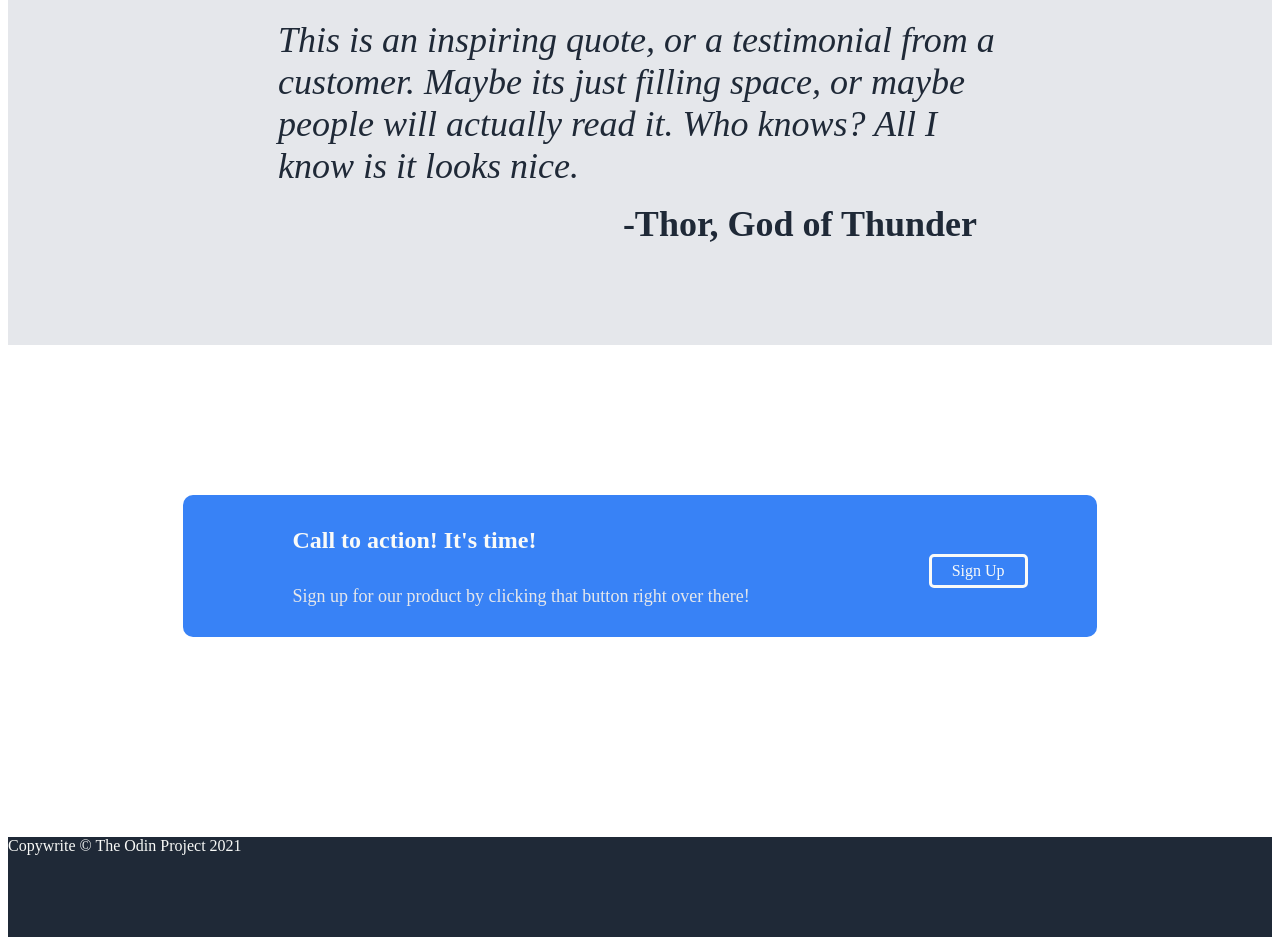
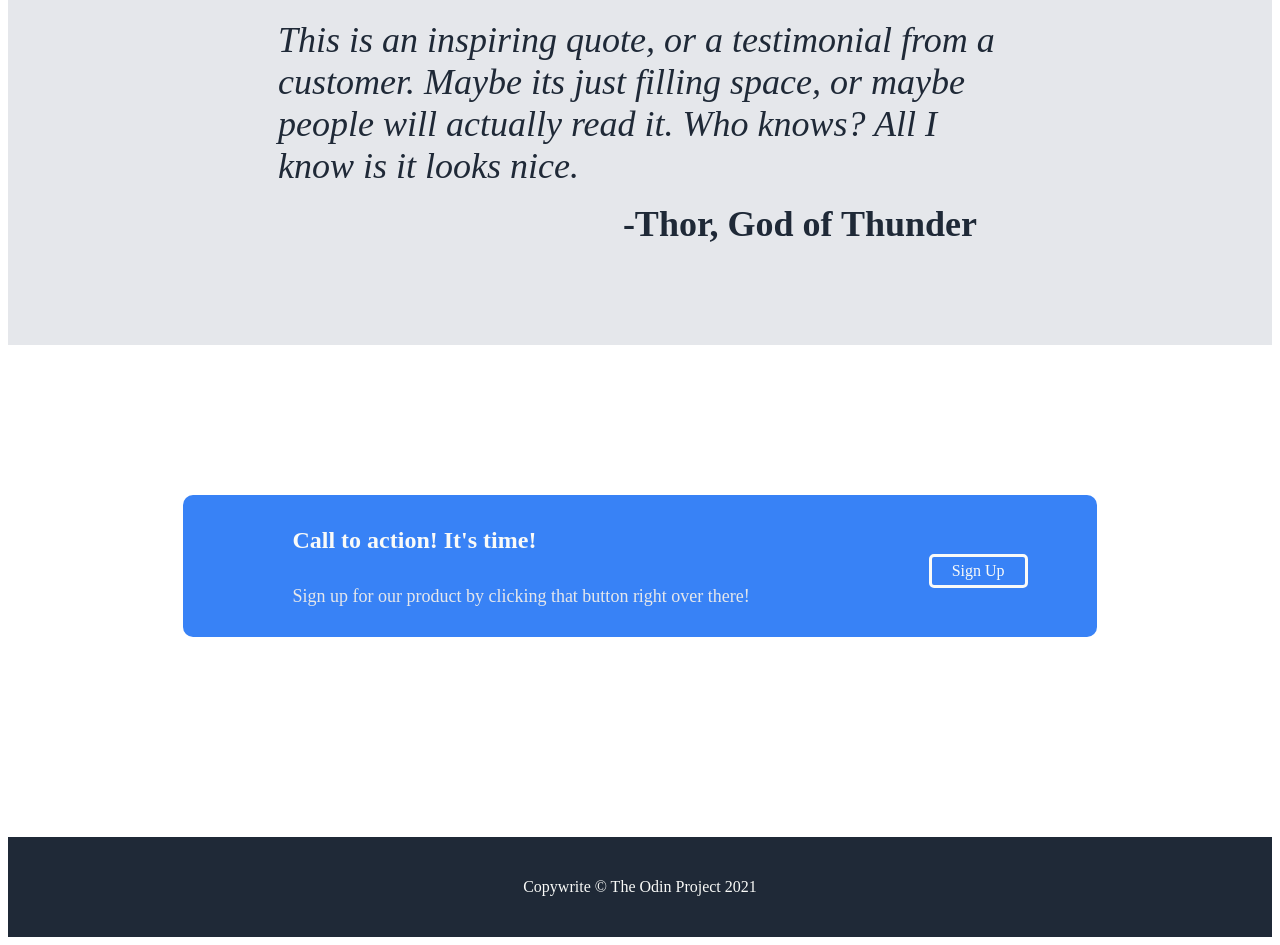
Before and after one commit to cmndrqueso/landing-page-project, a plain HTML site: page index.html in a window 1280 px wide. Shown: the part 924-1869 px from the top of the page. Drawn offline with Linux system fonts and the light colour scheme.

Commit message:
Finished footer, project draft done

```diff
--- a/css/style.css
+++ b/css/style.css
@@ -156,8 +156,12 @@ footer {
     margin-top: 50px;
     width: 100%;
     height: 100px;
+    display: flex;
+    justify-content: center;
 }
-
+.copywrite{
+    align-self: center;
+}
 /*Style Classes */
 .background{
     background-color: #1f2937;
--- a/index.html
+++ b/index.html
@@ -87,7 +87,9 @@
     </div>
 <!--Footer-->
     <footer class="background">
-        Copywrite © The Odin Project 2021
+        <div class="copywrite">
+            Copywrite © The Odin Project 2021
+        </div>
     </footer>
 </body>
 </html>
```
